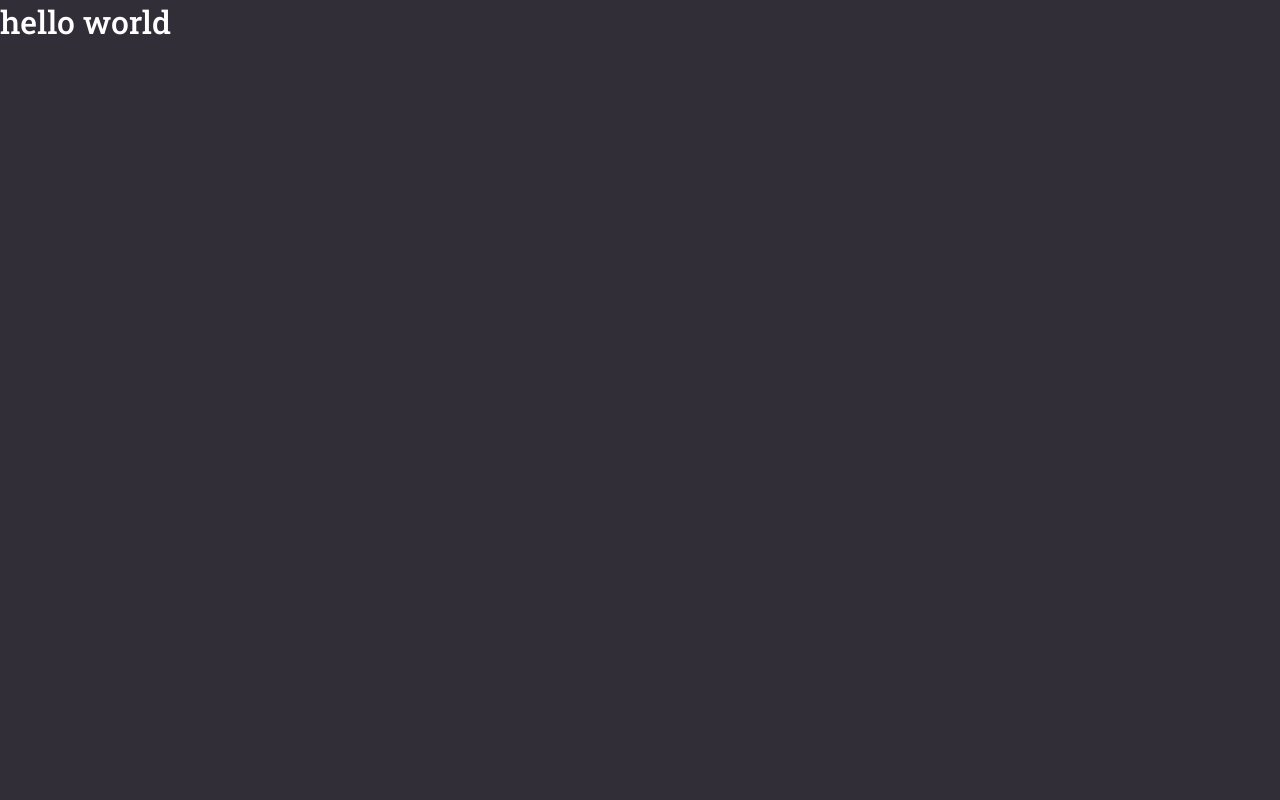
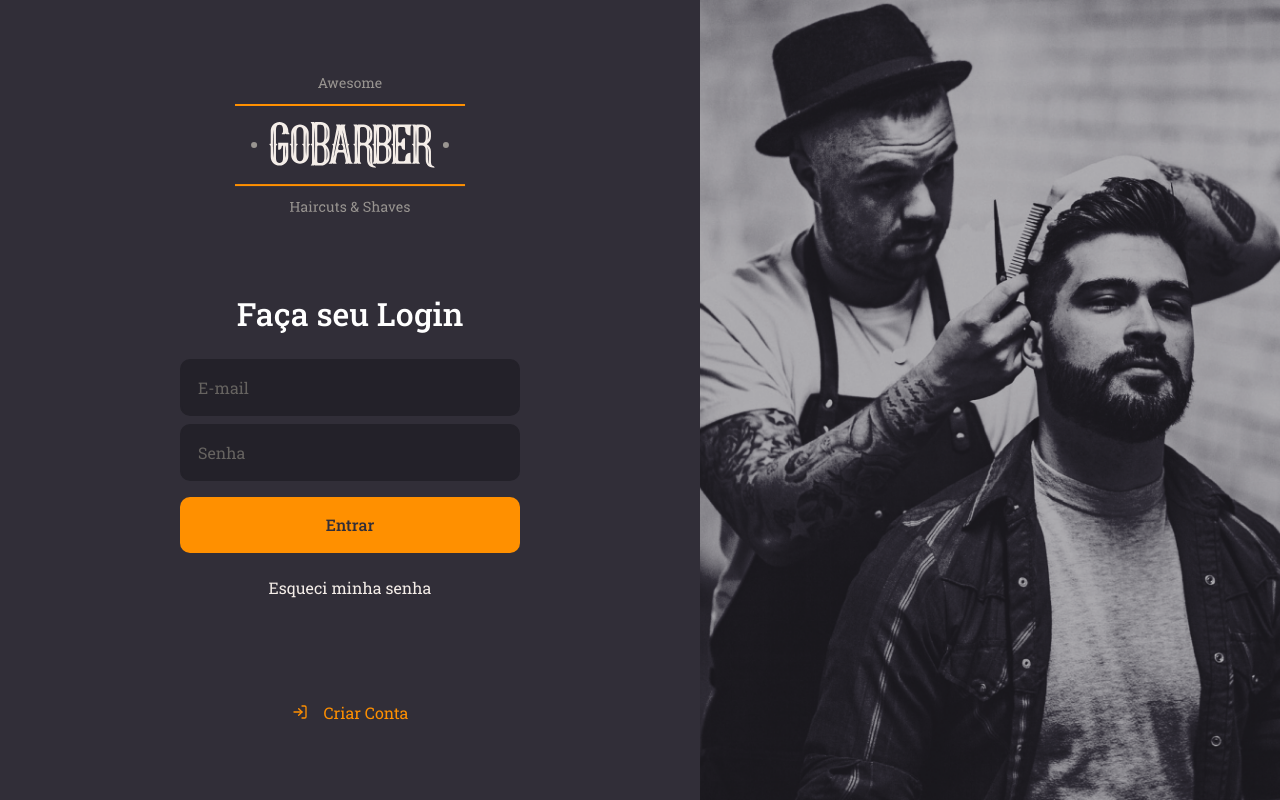
Before and after one commit to LuisCarlosDev/GoBarber, a React (Create React App) app: page / in a window 1280 px wide. Built offline with nearby package versions, Linux system fonts and the light colour scheme.

Commit message:
criando e estilizando pagina de login da aplicaçao

```diff
--- a/package.json
+++ b/package.json
@@ -10,8 +10,10 @@
     "@types/node": "^12.0.0",
     "@types/react": "^16.9.53",
     "@types/react-dom": "^16.9.8",
+    "polished": "^4.0.3",
     "react": "^17.0.1",
     "react-dom": "^17.0.1",
+    "react-icons": "^3.11.0",
     "react-scripts": "4.0.0",
     "styled-components": "^5.2.1",
     "typescript": "^4.0.3",
--- a/src/App.tsx
+++ b/src/App.tsx
@@ -1,9 +1,10 @@
 import React from 'react';
+import SignIn from './SignIn';
 import GlobalStyle from './styles/global';
 
 const App: React.FC = () => (
   <>
-    <h1>hello world</h1>
+    <SignIn />
     <GlobalStyle />
   </>
 );
--- /dev/null
+++ b/src/SignIn/index.tsx
@@ -0,0 +1,34 @@
+import React from 'react';
+
+import { FiLogIn } from 'react-icons/fi';
+
+import { Container, Content, Background } from './styles';
+
+import logoImg from '../assets/logo.svg';
+
+const SignIn: React.FC = () => (
+  <Container>
+    <Content>
+      <img src={logoImg} alt="GoBarber" />
+
+      <form>
+        <h1>Faça seu Login</h1>
+
+        <input placeholder="E-mail" />
+        <input type="password" placeholder="Senha" />
+
+        <button type="submit">Entrar</button>
+
+        <a href="forgot">Esqueci minha senha</a>
+      </form>
+
+      <a href="Login">
+        <FiLogIn />
+        Criar Conta
+      </a>
+    </Content>
+    <Background />
+  </Container>
+);
+
+export default SignIn;
--- /dev/null
+++ b/src/SignIn/styles.ts
@@ -0,0 +1,102 @@
+import { shade } from 'polished';
+import styled from 'styled-components';
+import signInBacground from '../assets/sign-in-background.png';
+
+export const Container = styled.div`
+  height: 100vh;
+
+  display: flex;
+  align-items: stretch;
+`;
+
+export const Content = styled.div`
+  display: flex;
+  flex-direction: column;
+  align-items: center;
+
+  place-content: center;
+
+  width: 100%;
+  max-width: 700px;
+
+  form {
+    margin: 80px 0;
+    width: 340px;
+    text-align: center;
+
+    h1 {
+      margin-bottom: 24px;
+    }
+
+    input {
+      background: #232129;
+      border-radius: 10px;
+      border: 2px solid #232129;
+      padding: 16px;
+      width: 100%;
+      color: #f4ede8;
+
+      &::placeholder {
+        color: #666360;
+      }
+
+      & + input {
+        margin-top: 8px;
+      }
+    }
+
+    button{
+      background: #ff9000;
+      height: 56px;
+      border-radius: 10px;
+      border: 0;
+      padding: 0 16px;
+      color: #312e38;
+      width: 100%;
+      font-weight: 500;
+      margin-top: 16px;
+
+      transition: color 0.5s;
+
+      &:hover {
+        background: ${shade(0.2, '#ff9000')}
+      }
+    }
+
+    a {
+      color: #f4ede8;
+      display: block;
+      margin-top: 24px;
+      text-decoration: none;
+      transition: background-color 0.5s;
+      &:hover {
+        color: ${shade(0.2, '#f4ede8')}
+      }
+    }
+  }
+
+  > a {
+    color: #ff9000;
+    display: block;
+    margin-top: 24px;
+    text-decoration: none;
+    transition: background-color 0.5s;
+
+    display: flex;
+    align-items: center;
+
+    svg {
+      margin-right: 16px;
+    }
+
+    &:hover {
+      color: ${shade(0.2, '#ff9000')}
+    }
+  }
+`;
+
+export const Background = styled.div`
+  flex: 1;
+  background: url(${signInBacground}) no-repeat center;
+  background-size: cover;
+`;
```
Also changed, not shown: 1 other file (tests, documents, lock files or other folders).
